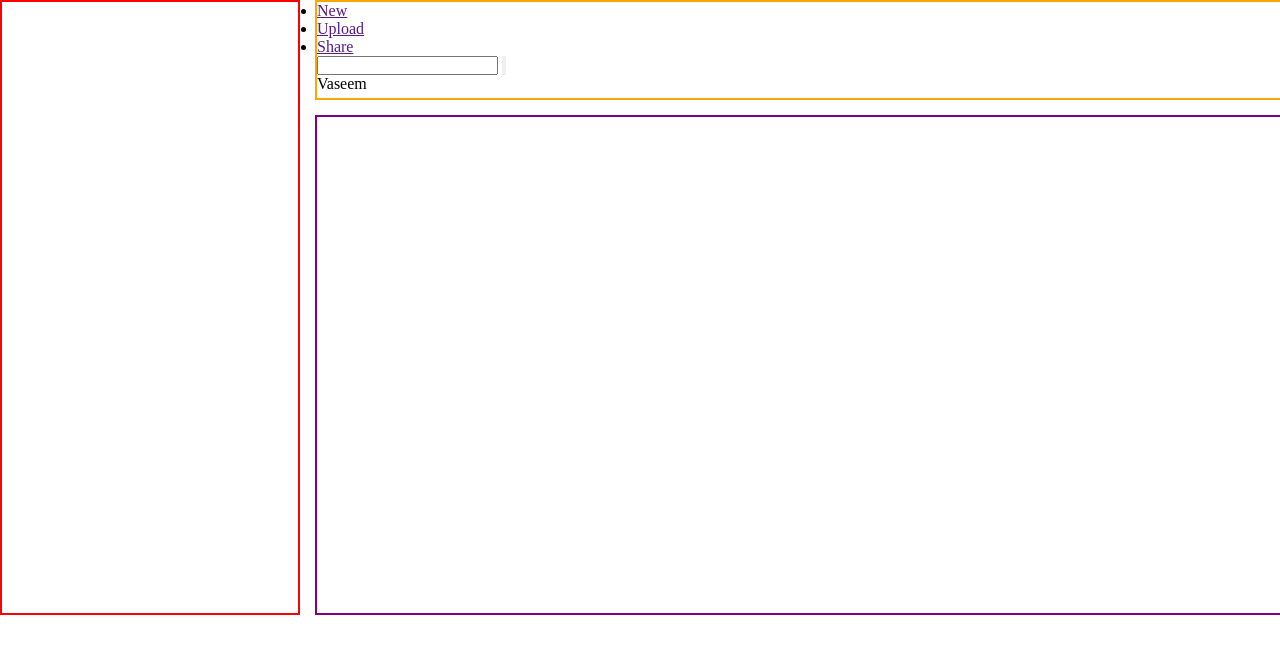
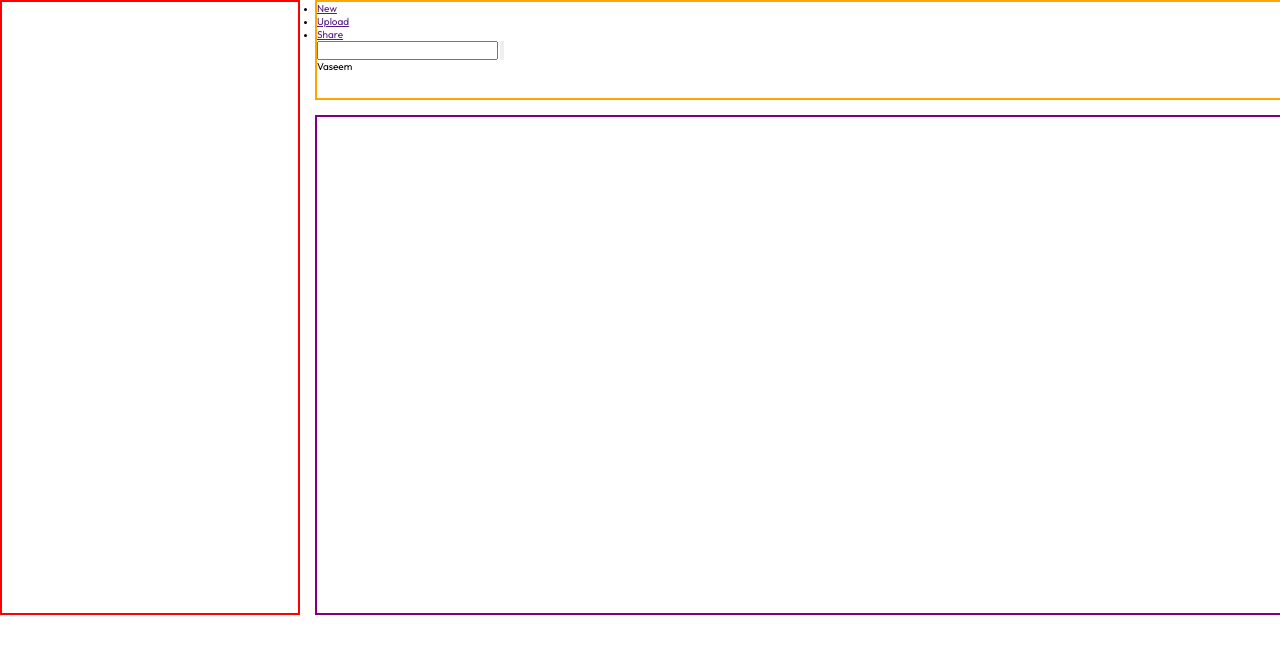
Before and after one commit to vaseemGit7/admin-dashboard, a plain HTML site: page index.html in a window 1280 px wide. Shown: the top 654 px of the page. Drawn offline with Linux system fonts and the light colour scheme.

Commit message:
Add fonts and set font size

```diff
--- a/styles.css
+++ b/styles.css
@@ -1,7 +1,17 @@
+@import url('https://fonts.googleapis.com/css2?family=Outfit:wght@400;500;600;700&display=swap');
+
 *{
     margin: 0;
     padding: 0;
     box-sizing: border-box;
+}
+
+html{
+    font-size: 62.5%;
+}
+
+body{
+    font-family: "Outfit", sans-serif, system-ui, "Segoe UI", Roboto, Helvetica, Arial, sans-serif, "Apple Color Emoji", "Segoe UI Emoji", "Segoe UI Symbol";
 }
 
 .container{
```
